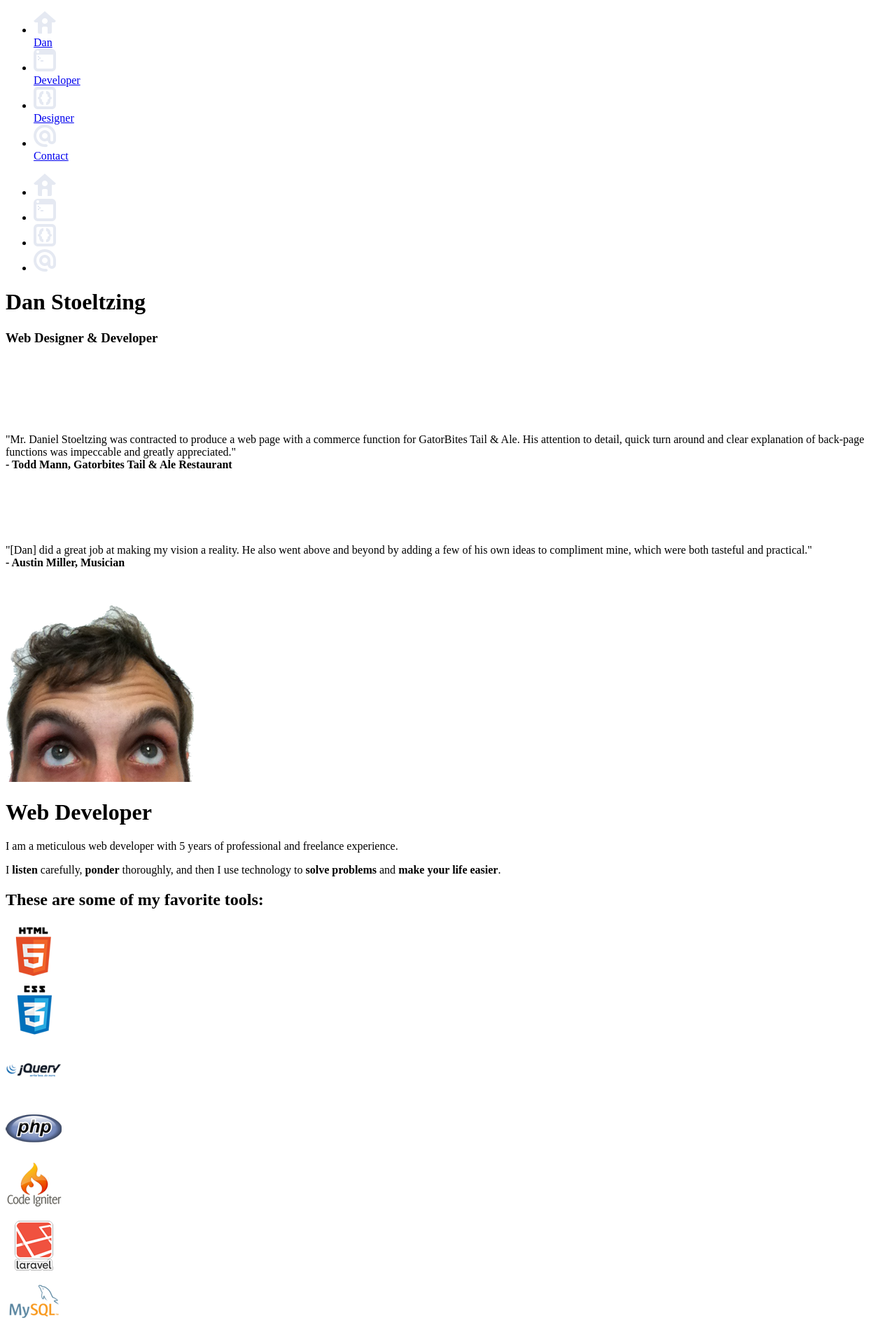
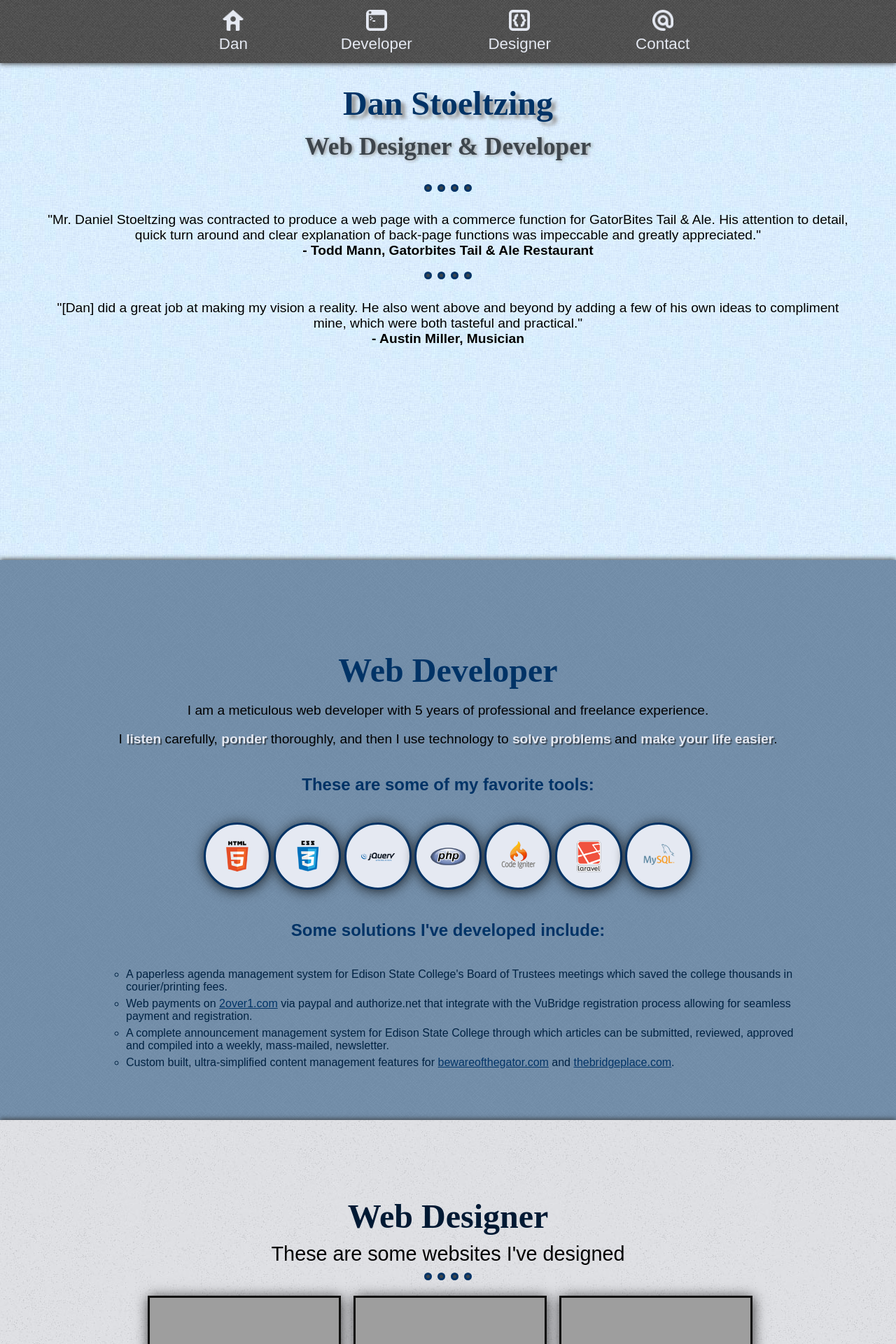
Before and after one commit to cricketsmakemath/portfolio, a CodeIgniter app: page / in a window 1280 px wide. Shown: the top 1920 px of the page at 70% size. Run offline with CodeIgniter, Linux system fonts and the light colour scheme; some libraries are stand-ins or nearby versions; grey boxes are pictures that could not be loaded.

Commit message:
Cleanup, removed left menu feature

```diff
--- a/application/config/carabiner.php
+++ b/application/config/carabiner.php
@@ -72,7 +72,7 @@
 |
 */
 
-$config['dev'] = FALSE;
+$config['dev'] = TRUE;
 
 
 /*
--- a/application/views/indexView.php
+++ b/application/views/indexView.php
@@ -35,9 +35,7 @@
       <h1>Dan Stoeltzing</h1>
       <h3>Web Designer &amp; Developer</h3>
       <?php if($browser_message){echo $browser_message;} ?>
-
       <br>
-
       <div class="sep_circle">&nbsp;</div><div class="sep_circle">&nbsp;</div><div class="sep_circle">&nbsp;</div><div class="sep_circle">&nbsp;</div>
 
       <p>"Mr. Daniel Stoeltzing was contracted to produce a web page with a commerce function for GatorBites Tail &amp; Ale. His attention to detail, quick turn around and clear explanation of back-page functions was impeccable and greatly appreciated."<br><strong>- Todd Mann, Gatorbites Tail &amp; Ale Restaurant</strong></p>
@@ -47,7 +45,7 @@
         <br><strong>- Austin Miller, Musician</strong></p><br><br>
 
     </div>
-    <div class="dan_container"> <img class="dan" src="assets/img/dan.png" id="dan" alt="dan" />  </div>
+    <div id="dan_container"><img class="dan" src="assets/img/dan.png" id="dan" alt="dan" /></div>
   </div>
   <!-- End Home Page -->
   <!-- Start Developer Page -->
@@ -108,11 +106,11 @@
       </div>
       <div class="portfolio_screenshot">
         <img src="assets/img/screenshots/ti.jpg" alt="Turtle Ink Productions"><br>
-        <p>Turtle Ink Productions</p>
+        <p><a class="inactive_link">Turtle Ink Productions (Offline)</a></p>
       </div>
       <div class="portfolio_screenshot">
         <img src="assets/img/screenshots/cmm.jpg" alt="Crickets Make Math"><br>
-        <p>Crickets Make Math</p>
+        <p><a class="inactive_link">Crickets Make Math (Offline)</a></p>
       </div><br><br>
     </div>
   </div>
@@ -134,7 +132,7 @@
       <strong class="contact_method">Connect with me on <a href="http://www.linkedin.com/pub/daniel-stoeltzing/83/614/538/" target="_blank">LinkedIn</a></strong><br>
       <strong class="contact_method">View this code on <a href="https://github.com/cricketsmakemath/portfolio" target="_blank">GitHub</a></strong>
       <br><br>
-       <div class="sep_circle">&nbsp;</div><div class="sep_circle">&nbsp;</div><div class="sep_circle">&nbsp;</div><div class="sep_circle">&nbsp;</div>
+
 
     </div>
   </div>
--- a/assets/css/media.css
+++ b/assets/css/media.css
@@ -6,7 +6,7 @@
   }
   p
   {
-  	font-size: 1.5em;
+  	font-size: 1.2em;
   }
 
   /*Sections*/
@@ -42,6 +42,10 @@
   {
   	margin-top: 80px;
   }
+  .developer h2
+  {
+    font-size: 1.5em;
+  }
   .designer h1
   {
     margin-top: 60px;
@@ -54,6 +58,10 @@
   .contact h1
   {
     margin-top: 60px;
+  }
+  .contact_method
+  {
+   font-size: 1.8em;
   }
 
   /*Components*/
@@ -104,15 +112,19 @@
   }
   p
   {
-    font-size: 1.3em;
+    font-size: 1.1em;
   }
 }
 
 @media screen and (max-width: 760px) {
  p
  {
-  font-size: 1.6em;
+  font-size: 1em;
  }
+ .developer h2
+  {
+    font-size: 1.3em;
+  }
  #wrapper
  {
   overflow: visible;
@@ -160,21 +172,17 @@
  {
   width: 50%;
  }
- input
- {
-  width: 90%;
- }
- textarea
- {
-  width: 90%;
- }
- input[type=button]
- {
-  width: 30%;
- }
+  .contact_method
+  {
+   font-size: 1.5em;
+  }
 }
 
 @media screen and (max-width: 650px) {
+ #dan_container
+ {
+  display: none;
+ }
  h1
  {
   font-size: 2em;
@@ -199,10 +207,17 @@
  {
   width: 90%;
  }
+  .contact_method
+  {
+   font-size: 1.2em;
+  }
 }
 
-@media screen and (max-height: 400px) {
-.dan_container
+/*
+TO DO: Make menu move to left side when screen is in landcape mode
+
+@media screen and (max-height: 500px) {
+#dan_container
 {
   display: none;
 }
@@ -259,9 +274,24 @@
   margin-top: 0px;
   padding-top: 0px;
 }
+.developer h1
+{
+  margin-top: 0px;
+  padding-top: 0px;
+}
+.designer h1
+{
+  margin-top: 0px;
+  padding-top: 0px;
+}
+.contact h1
+{
+  margin-top: 0px;
+  padding-top: 0px;
+}
 .content_cell_less_pad
 {
   padding-top: 10px;
   margin-top: 0px;
 }
-}
+}*/
--- a/assets/css/style.css
+++ b/assets/css/style.css
@@ -26,46 +26,6 @@
 h3
 {
 	font-family: "teeshirt";
-}
-input, textarea
-{
-	border: 2px solid #001933;
-	-webkit-border-radius: 10px;
-	-moz-border-radius: 10px;
-	border-radius: 10px;
-	padding: 4px;
-	font-size: 1.2em;
-	font-family: sans-serif;
-	background-color: #e5e9f2;
-	color: #003366;
-}
-input
-{
-	text-align: center;
-	width: 40%;
-}
-textarea
-{
-	text-align: left;
-	width: 60%;
-}
-input:focus, textarea:focus
-{
-	-webkit-box-shadow: 1px 2px 18px rgba(0, 0, 0, 0.40);
-	-moz-box-shadow:    1px 2px 18px rgba(0, 0, 0, 0.40);
-	box-shadow:         1px 2px 18px rgba(0, 0, 0, 0.40);
-}
-input[type=button]
-{
-	width: 20%;
-	background-color: #001933;
-	color: #e5e9f2;
-}
-input[type=button]:hover
-{
-	background-image: url('../img/tweed.png');
-    background-repeat: repeat;
-    cursor: pointer;
 }
 
 /* Page global styles */
@@ -228,7 +188,7 @@
 }
 .developer a:hover
 {
-	text-decoration: underline;
+	text-decoration: none;
 }
 .dev_highlight
 {
@@ -290,11 +250,15 @@
 	padding:0px;
 	margin: 10px 0px 0px 0px;
 	font-weight: bold;
-	font-size: .4em;
 }
 .designer a
 {
 	font-size: .7em;
+}
+a.inactive_link:hover
+{
+	cursor: default;
+	text-decoration: none;
 }
 /* Contact page */
 .contact
@@ -315,9 +279,7 @@
 }
 .contact_method
 {
-
 	font-size: 2em;
-	color: #003366;
 	display: block;
 	padding: 0px;
 }
@@ -397,6 +359,7 @@
 .dan
 {
 	z-index: 1;
+	position: absolute;
 	display: none;
 }
 .dan_container
--- a/assets/js/main.js
+++ b/assets/js/main.js
@@ -3,14 +3,19 @@
 {
   //position image
   var dan = $('img.dan');
-  var bottomOffset = $(window).height() - (dan.offset().top + dan.height());
+  var bottomOffset = $(window).height() - Math.abs(dan.offset().top + dan.height());
   var topOffset    = dan.offset().top + bottomOffset;
   var leftOffset   = ($(window).width() - dan.width()) * 0.5;
+  console.log('LOAD RESIZE: Dan height = '+dan.height()+', Dan top offset = '+dan.offset().top+', Window height = '+$(window).height()+', bottom = '+bottomOffset+', top = '+topOffset+', left = '+leftOffset);
   dan.offset({top: topOffset, left: leftOffset});
+
   //lower opacity if overlap occurs
   contentBottomOffset = $(window).height() - ($('#home_content_cell').offset().top + $('#home_content_cell').height());
   if(contentBottomOffset < (dan.height() - 60)){dan.css('opacity', '.6');}
   else{if(dan.css('opacity') != '1'){dan.css('opacity', '1');}}
+
+  //show Dan
+  dan.css('display', 'block');
 };
 
 //move dan on scroll
@@ -35,8 +40,8 @@
   })();
 
   //IE HACK: trigger .load on dan
-  danSrc = $(".dan").attr("src");
-  myImge = $(".dan").attr("src", danSrc + "?" + new Date().getTime());
+  danSrc = $("img.dan").attr("src");
+  myImge = $("img.dan").attr("src", danSrc + "?" + new Date().getTime());
 
   //position Dan on load
   $('img.dan').load(function() {
@@ -46,15 +51,6 @@
     });
     $(window).resize(function(event) {
        positionDanOnLoad();
-    });
-  });
-
-  // Schow project list
-  $("#show_project_list").click(function() {
-    $("#show_project_list").fadeOut('fast', function() {
-      $('#project_list').slideDown('fast', function() {
-        $(window).scrollTop($('#project_list').offset().top - 140);
-      });
     });
   });
 
@@ -85,40 +81,4 @@
     }
   });
 
-  // Form submit events
-  // $(".submit_form").click(function() {
-  //   $(".submit_form").prop('value', 'Please Wait . . .');
-  //   var dataString = 'name='+ $("#name_field").val() + '&email=' + $("#email_field").val() + '&message=' + $("#message_field").val();
-  //   //alert (dataString);return false;
-  //   $.ajax({
-  //     type: "POST",
-  //     url: "index.php/welcome/submitform",
-  //     data: dataString,
-  //     success: function(data) {
-  //       if(data == 'SUCCESS')
-  //       {
-  //         // successful submission, display thank you message
-  //         $('#contact_form_container').fadeOut('500', function() {
-  //           var newHtml = "<h3 style='font-size:3em;'>Thank You!</h3><p>I will reply to your message soon.</p><br><br>";
-  //           $('#contact_form_container').html(newHtml);
-  //         });
-  //         $('#contact_form_container').fadeIn('500');
-  //       }
-  //       else
-  //       {
-  //         // submission failed, display errors
-  //         $(".submit_form").prop('value', 'Send');
-  //         var res = data.split("|");
-  //         if (jQuery.inArray( "name", res ) != '-1') { $('#error_name').slideDown('slow'); };
-  //         if (jQuery.inArray( "email", res ) != '-1') { $('#error_email').slideDown('slow'); };
-  //         if (jQuery.inArray( "message", res ) != '-1') { $('#error_message').slideDown('slow'); };
-  //       }
-  //     }
-  //   });
-  //   return false;
-  // });
-
-  // show dan
-  $(".dan").css("display","block");;
-
 });
```
